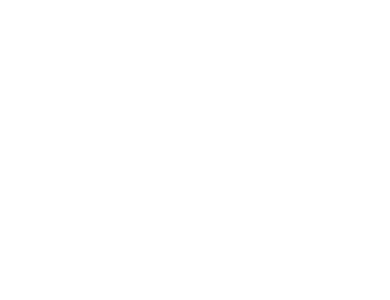
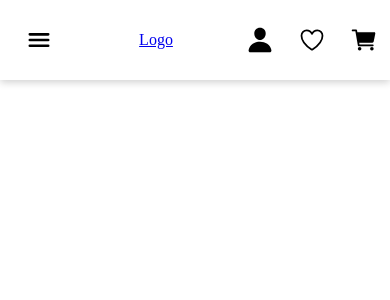
Before and after one commit to DFCruzz/projeto15-ecommerce-front, a React (Create React App) app: page / in a window 390 px wide. Shown: the top 300 px of the page. Built offline with nearby package versions, Linux system fonts and the light colour scheme.

Commit message:
feat: header criado, versao desktop + mobile

```diff
--- a/src/components/App.js
+++ b/src/components/App.js
@@ -1,7 +1,11 @@
+import Header from "./Header";
+
 
 function App() {
   return (
     <>
+    <Header />
+
     </>
   );
 }
--- a/src/components/Header.js
+++ b/src/components/Header.js
@@ -5,16 +5,19 @@
         <StyledHeader>
             <header>
                 <div className="upper-bar">
+                    <div className="dropdown-menu">
+                        <ion-icon name="menu"></ion-icon>
+                    </div>
                     <a href="#">Logo</a>
                     <div className="search-bar">
                         <ion-icon name="search-outline"></ion-icon>
-                        <input placeholder="Busque aqui..."/>
+                        <input placeholder="Busque aqui..." />
 
                     </div>
                     <nav>
-                        <p><ion-icon name="person"></ion-icon>Log In</p>
-                        <p><ion-icon name="heart-outline"></ion-icon></p>
-                        <p><ion-icon name="cart"></ion-icon></p>
+                        <div><ion-icon name="person"></ion-icon><p>Log In</p></div>
+                        <ion-icon name="heart-outline"></ion-icon>
+                        <ion-icon name="cart"></ion-icon>
                     </nav>
                 </div>
                 <div className="lower-bar">
@@ -40,10 +43,14 @@
     header {
         max-width: 1280px;
         width: 100%;
-        height: 120px;
+        height: 100%;
         display: flex;
         flex-direction: column;
         margin: 0 auto;
+
+        .dropdown-menu {
+            display: none;
+        }
 
         .upper-bar {
             width: 100%;
@@ -51,27 +58,27 @@
             display: flex;
             justify-content: space-between;
             align-items: center;
-            font-size: 18px;
 
             nav {
                 width: 20%;
                 display: flex;
+                justify-content: space-around;
 
-                p {
-                    width: 100%;
+                div {
+                    font-size: 18px;
                     display: flex;
+                    justify-content: center;
                     align-items: center;
-                    justify-content: center;
+                }
 
-                    ion-icon {
-                        font-size: 28px;
-                        padding: 0 4px;
-                        cursor: pointer;
-                    }
+                ion-icon {
+                    font-size: 28px;
+                    padding: 0 4px;
+                    cursor: pointer;
                 }
             }
 
-            div {
+            a {
                 width: 15%;
                 text-align: center;
             }
@@ -122,4 +129,58 @@
             }
         }
     }
+
+    @media (max-width: 390px) {
+        width: 100%;
+        height: 80px;
+
+        header {
+            width: 100%;
+            height: 100%;
+            display: flex;
+            flex-direction: column;
+
+
+
+            .upper-bar {
+                height: 100%;
+                justify-content: space-around;
+
+                .search-bar {
+                    display: none;
+                }
+
+                .dropdown-menu {
+                    width: 50%;
+                    display: flex;
+                    justify-content: center;
+                    align-items: center;
+
+                    ion-icon {
+                        font-size: 28px;
+                    }
+                }
+
+                a {
+                    width: 100%;
+                }
+
+                nav {
+                    width: 100%;
+                    font-size: 28px;
+
+                    p {
+                        display: none;
+                    }
+                }
+            }
+
+            .lower-bar {
+                display: none;
+            }
+
+        }
+    }
+
+
 `
```
